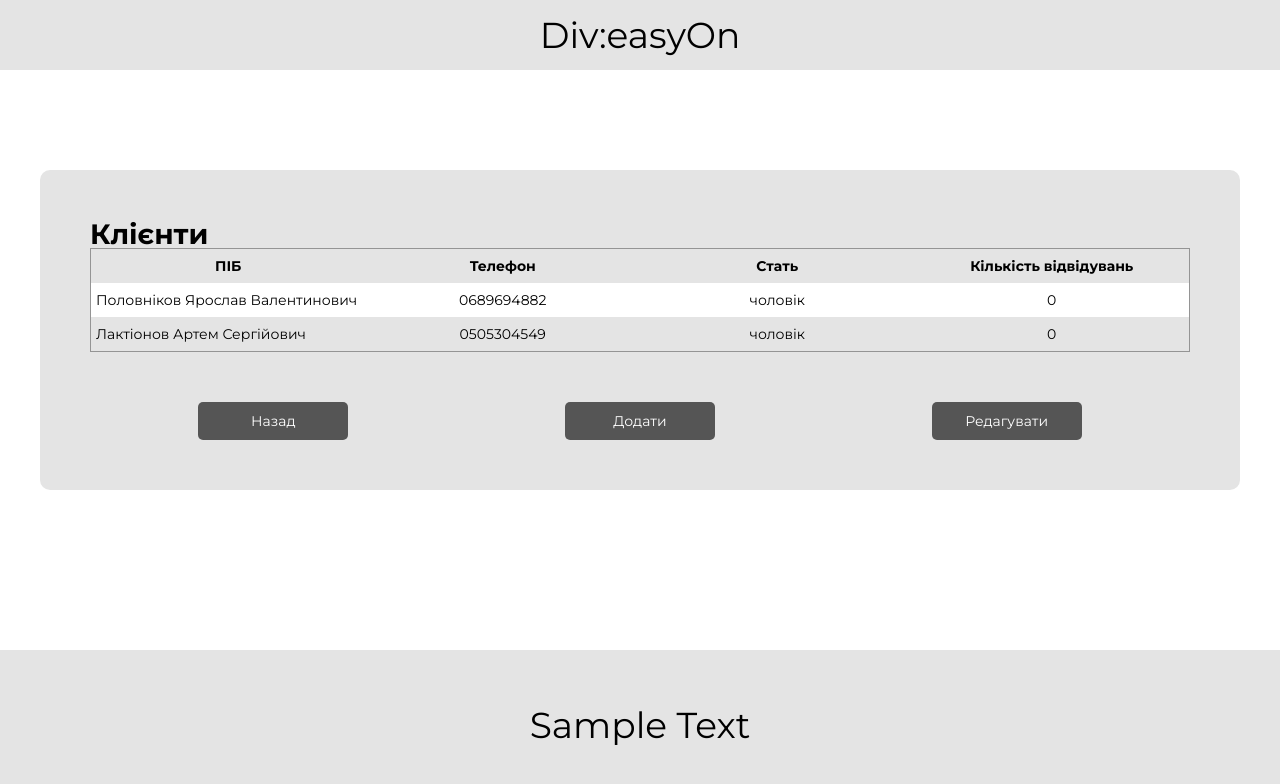
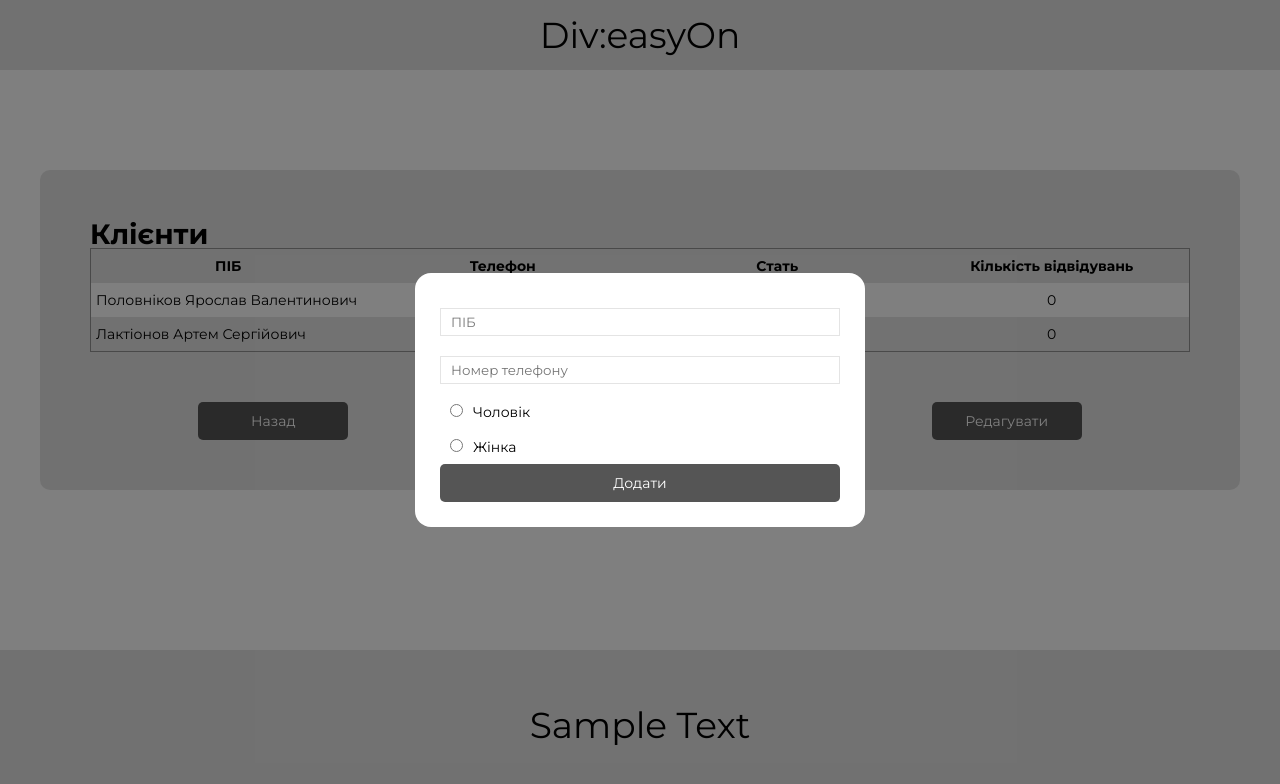
Before and after one commit to Ri4Chaard/Barbershop, a React (Create React App) app in the folder client/: page /clients in a window 1280 px wide. Both pictures are taken after a click on the button "Додати". Shown: the top 784 px of the page. Built offline with nearby package versions, Linux system fonts and the light colour scheme.

Commit message:
Modal component AddUser created

```diff
--- /dev/null
+++ b/client/src/components/modals/AddUser.jsx
@@ -0,0 +1,95 @@
+import React, { useState } from "react";
+import classes from "./Modal.module.css";
+import { LinkButton } from "../UI/button/LinkButton";
+
+const AddUser = () => {
+    const [newClient, setNewClient] = useState({
+        pib: "",
+        phone: "",
+        gender: "",
+    });
+    const addNewClient = (e) => {
+        e.preventDefault();
+        console.log(newClient);
+        setNewClient({ pib: "", phone: "", gender: "" });
+    };
+
+    const rootClasses = [classes.modal];
+    const [visible, setVisible] = useState(false);
+    if (visible) {
+        rootClasses.push(classes.active);
+    }
+
+    return (
+        <>
+            <LinkButton onClick={() => setVisible(!visible)}>Додати</LinkButton>
+            <div
+                className={rootClasses.join(" ")}
+                onClick={() => setVisible(false)}
+            >
+                <div
+                    className={classes.modalContent}
+                    onClick={(e) => e.stopPropagation()}
+                >
+                    <form action="#">
+                        <input
+                            value={newClient.pib}
+                            onChange={(e) =>
+                                setNewClient({
+                                    ...newClient,
+                                    pib: e.target.value,
+                                })
+                            }
+                            className={classes.textInput}
+                            type="text"
+                            placeholder="ПІБ"
+                        />
+                        <input
+                            value={newClient.phone}
+                            onChange={(e) =>
+                                setNewClient({
+                                    ...newClient,
+                                    phone: e.target.value,
+                                })
+                            }
+                            className={classes.textInput}
+                            type="text"
+                            placeholder="Номер телефону"
+                        />
+                        <div className={classes.radioInput}>
+                            <input
+                                id="male"
+                                type="radio"
+                                name="gender"
+                                onChange={() =>
+                                    setNewClient({
+                                        ...newClient,
+                                        gender: "Чоловік",
+                                    })
+                                }
+                            />
+                            <label htmlFor="male">Чоловік</label>
+                        </div>
+                        <div className={classes.radioInput}>
+                            <input
+                                id="female"
+                                type="radio"
+                                name="gender"
+                                onChange={() =>
+                                    setNewClient({
+                                        ...newClient,
+                                        gender: "Жінка",
+                                    })
+                                }
+                            />
+                            <label htmlFor="female">Жінка</label>
+                        </div>
+                        <LinkButton onClick={addNewClient}>Додати</LinkButton>
+                    </form>
+                </div>
+            </div>
+        </>
+    );
+};
+
+export default AddUser;
--- /dev/null
+++ b/client/src/components/modals/Modal.module.css
@@ -0,0 +1,39 @@
+.modal {
+    position: fixed;
+    top: 0;
+    bottom: 0;
+    right: 0;
+    left: 0;
+    display: none;
+    background: rgba(0, 0, 0, 0.5);
+}
+
+.modalContent {
+    padding: 25px;
+    background: #fff;
+    border-radius: 16px;
+    min-width: 250px;
+}
+
+.modal.active {
+    display: flex;
+    justify-content: center;
+    align-items: center;
+}
+
+form {
+    display: flex;
+    flex-direction: column;
+}
+.textInput {
+    min-width: 400px;
+    padding: 5px 10px;
+    margin: 10px 0;
+    border: 1px solid rgb(228, 228, 228);
+}
+.radioInput {
+    margin: 10px;
+}
+.radioInput label {
+    margin: 0 0 0 10px;
+}
--- a/client/src/pages/Clients.jsx
+++ b/client/src/pages/Clients.jsx
@@ -4,6 +4,7 @@ import { Container } from "../components/UI/container/Container";
 import { Context } from "..";
 import { LinkButton } from "../components/UI/button/LinkButton";
 import { Link } from "react-router-dom";
+import AddUser from "../components/modals/AddUser";
 
 export const Clients = () => {
     const { client } = useContext(Context);
@@ -50,7 +51,7 @@ export const Clients = () => {
                         <Link key="/menu" to="/menu">
                             <LinkButton>Назад</LinkButton>
                         </Link>
-                        <LinkButton>Додати</LinkButton>
+                        <AddUser />
                         <LinkButton>Редагувати</LinkButton>
                     </div>
                 </div>
```
